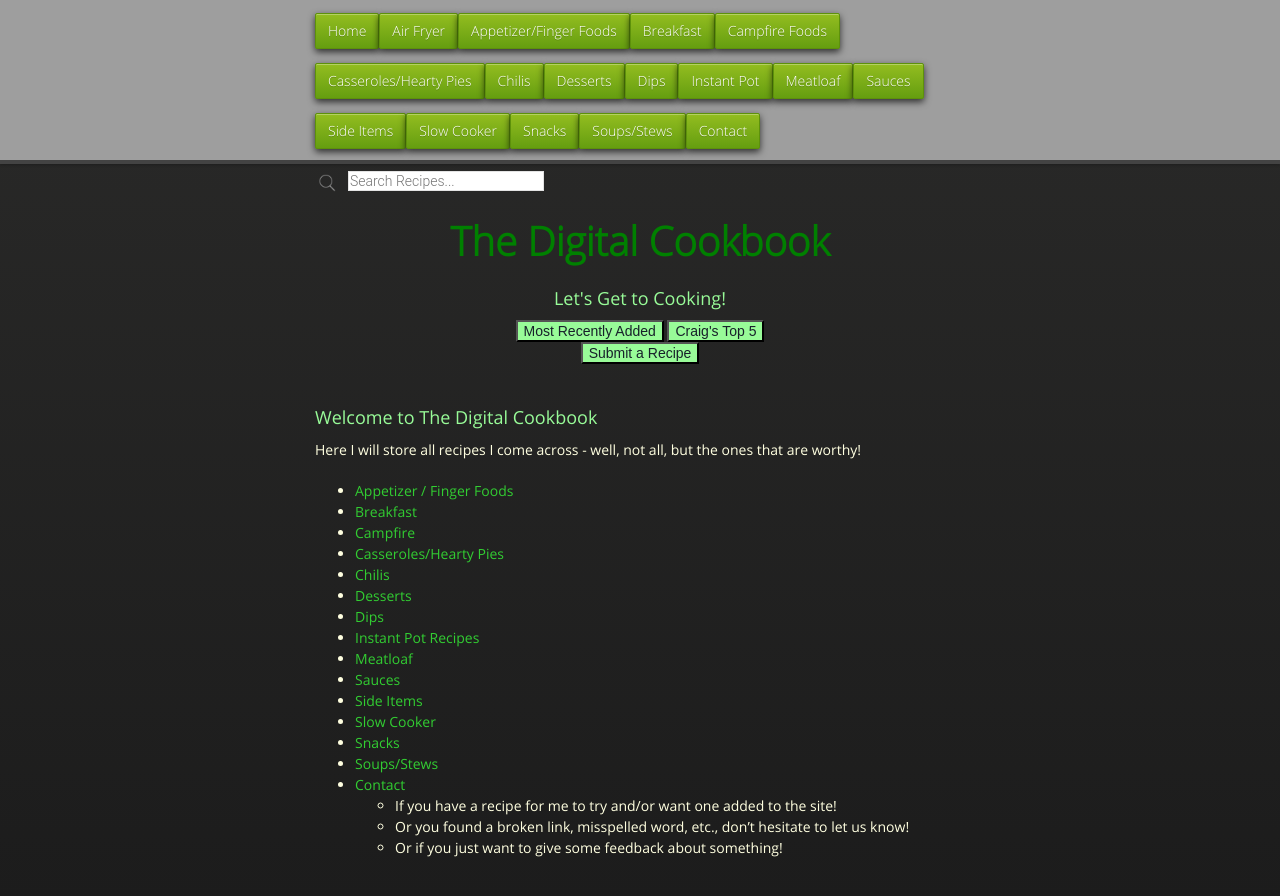
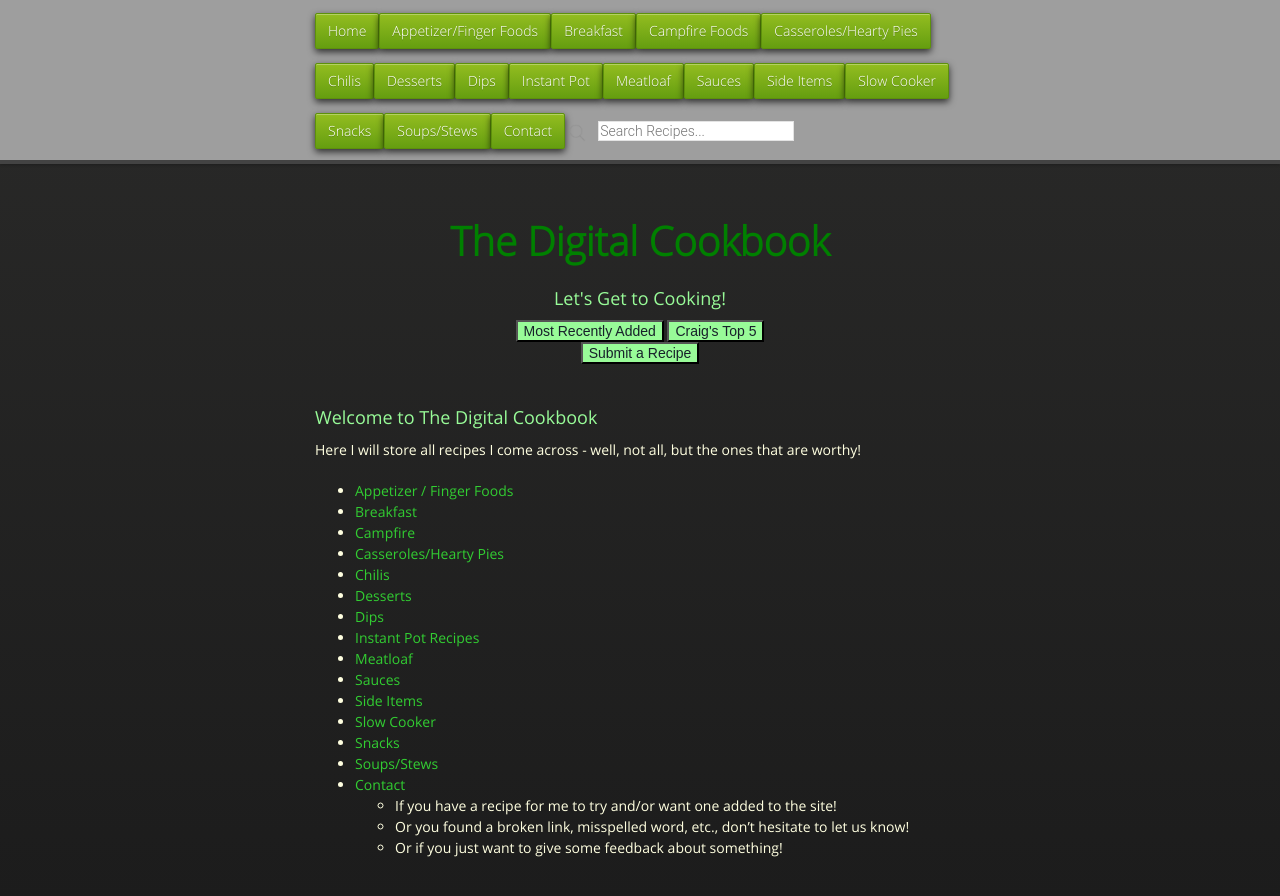
Before and after one commit to cmwillett/TheDigitalCookbook, a Jekyll site: the page built from index.md, in a window 1280 px wide. Shown: the top 896 px of the page. Built offline with Jekyll 4.4.1, drawn with Linux system fonts in a browser that asks for light colours; nearby versions of some CDN libraries.

Commit message:
Update default.html

```diff
--- a/_layouts/default.html
+++ b/_layouts/default.html
@@ -27,7 +27,7 @@
         <div id="header">
           <nav>
             <li class="fork"><a href="{{site.github.url}}">Home</a></li>
-            <li class="fork"><a href="{{site.github.url}}/AirFryer/index.html">Air Fryer</a></li>
+            <!--<li class="fork"><a href="{{site.github.url}}/AirFryer/index.html">Air Fryer</a></li>-->
             <li class="fork"><a href="{{site.github.url}}/AppetizerFingerFoods/index.html">Appetizer/Finger Foods</a></li>
             <li class="fork"><a href="{{site.github.url}}/Breakfast/index.html">Breakfast</a></li>
             <li class="fork"><a href="{{site.github.url}}/Campfire/index.html">Campfire Foods</a></li>
```
